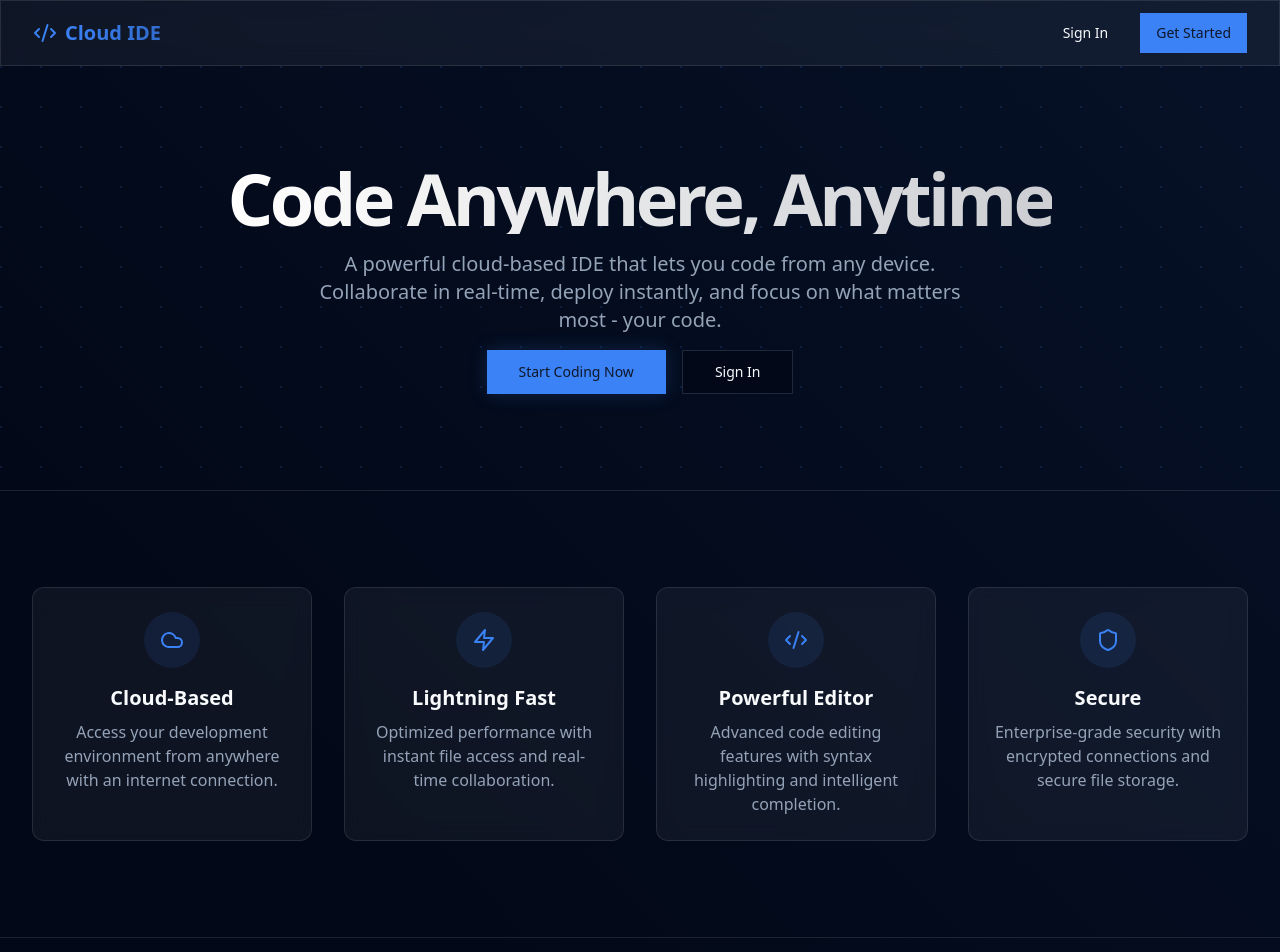
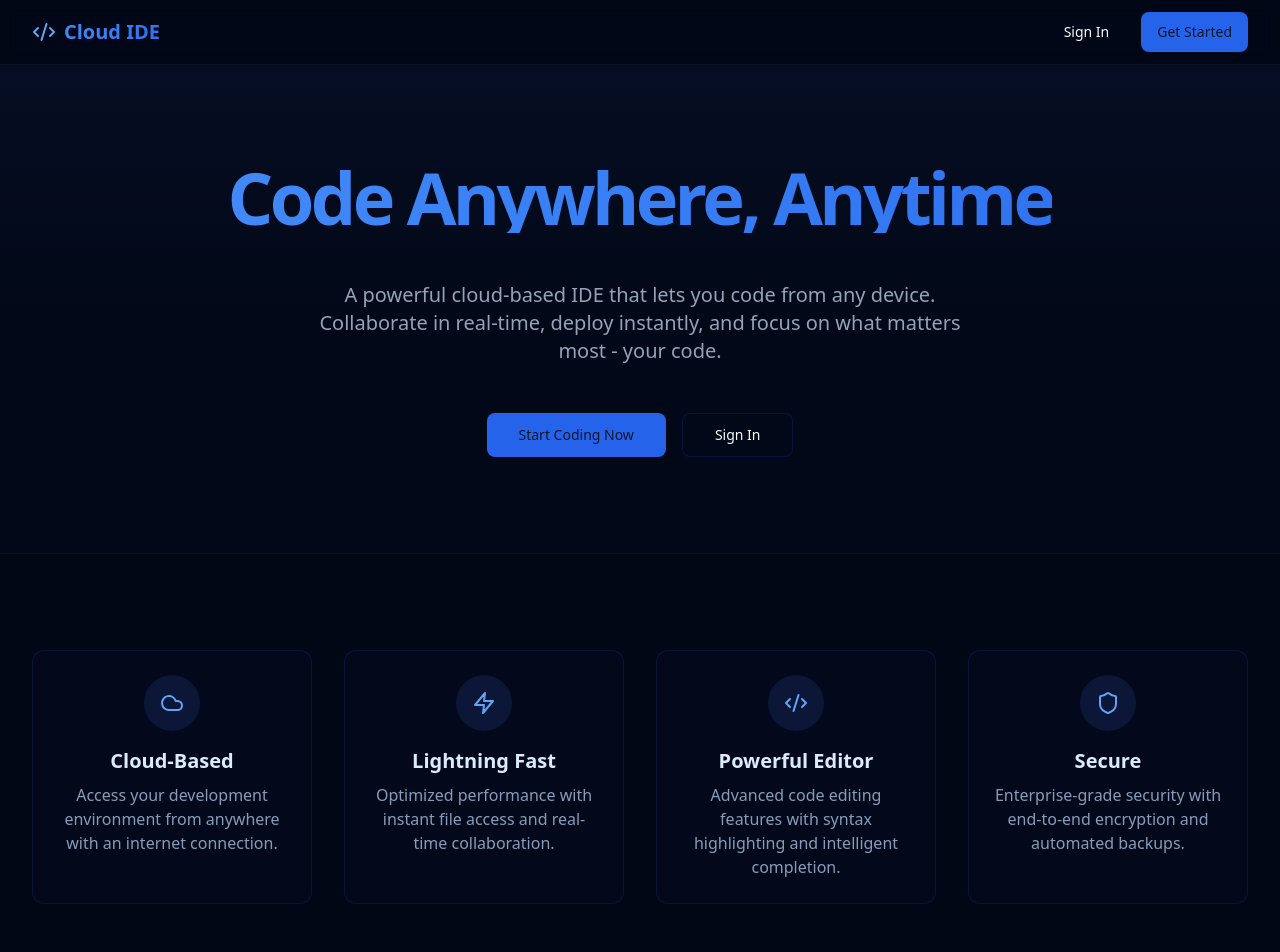
Before and after one commit to munna-yadav/Cloud-IDE, a React (Vite) app in the folder frontend/: page / in a window 1280 px wide. Shown: the top 952 px of the page. Built offline with nearby package versions, Linux system fonts and the light colour scheme; no server answers.

Commit message:
Feat: Add landing page animation

```diff
--- a/frontend/src/pages/Landing.tsx
+++ b/frontend/src/pages/Landing.tsx
@@ -1,50 +1,67 @@
-import { Link } from 'react-router-dom';
+import { Link, Navigate } from 'react-router-dom';
 import { Button } from '../components/ui/button';
 import { Code2, Cloud, Zap, Shield } from 'lucide-react';
+import { useAuth } from '../contexts/AuthContext';
 
 export default function Landing() {
+  const { user, loading } = useAuth();
+
+  if (loading) {
+    return <div className="flex min-h-screen items-center justify-center bg-background">Loading...</div>;
+  }
+
+  if (user) {
+    return <Navigate to="/dashboard" replace />;
+  }
+
   return (
-    <div className="flex min-h-screen flex-col gradient-bg">
+    <div className="flex min-h-screen flex-col bg-background">
       {/* Navigation */}
-      <nav className="glass-effect sticky top-0 z-50">
+      <nav className="sticky top-0 z-50 border-b border-border/40 bg-background/95 backdrop-blur supports-[backdrop-filter]:bg-background/60">
         <div className="container flex h-16 items-center justify-between">
-          <div className="flex items-center gap-2">
-            <Code2 className="h-6 w-6 text-primary" />
-            <span className="text-xl font-bold bg-gradient-to-r from-primary to-primary/80 bg-clip-text text-transparent">
+          <div className="flex items-center gap-2 hover-glow">
+            <Code2 className="h-6 w-6 text-blue-400" />
+            <span className="text-xl font-bold animate-gradient bg-gradient-to-r from-blue-400 via-blue-500 to-blue-600 gradient-text">
               Cloud IDE
             </span>
           </div>
           <div className="flex items-center gap-4">
             <Link to="/login">
-              <Button variant="ghost" className="hover:bg-primary/10">
+              <Button variant="ghost" className="hover:bg-blue-900/20">
                 Sign In
               </Button>
             </Link>
             <Link to="/register">
-              <Button className="bg-primary hover:bg-primary/90 rounded-b-md">Get Started</Button>
+              <Button className="bg-blue-600 hover:bg-blue-700">
+                Get Started
+              </Button>
             </Link>
           </div>
         </div>
       </nav>
 
       {/* Hero Section */}
-      <section className="flex-1 dots-bg">
-        <div className="container flex flex-col items-center justify-center gap-4 py-24 text-center">
-          <h1 className="text-4xl font-bold tracking-tighter sm:text-5xl md:text-6xl lg:text-7xl bg-gradient-to-r from-white to-white/80 bg-clip-text text-transparent">
-            Code Anywhere, Anytime
-          </h1>
-          <p className="max-w-[42rem] text-muted-foreground sm:text-xl">
+      <section className="relative flex-1">
+        <div className="absolute inset-0 bg-gradient-to-b from-blue-950/20 via-background to-background"></div>
+        <div className="container relative z-10 flex flex-col items-center justify-center gap-4 py-24 text-center">
+          <div className="relative group">
+            <h1 className="text-4xl font-bold tracking-tighter sm:text-5xl md:text-6xl lg:text-7xl animate-gradient bg-gradient-to-r from-blue-400 via-blue-500 to-blue-600 gradient-text hover-glow">
+              Code Anywhere, Anytime
+              <span className="absolute -inset-1 rounded-lg bg-gradient-to-r from-blue-400/10 via-blue-500/10 to-blue-600/10 blur opacity-0 group-hover:opacity-100 transition-opacity duration-500"></span>
+            </h1>
+          </div>
+          <p className="mt-8 max-w-[42rem] text-muted-foreground sm:text-xl">
             A powerful cloud-based IDE that lets you code from any device. Collaborate in real-time,
             deploy instantly, and focus on what matters most - your code.
           </p>
-          <div className="flex gap-4">
+          <div className="mt-8 flex gap-4">
             <Link to="/register">
-              <Button size="lg" className="bg-primary hover:bg-primary/90 glow rounded-button">
+              <Button size="lg" className="bg-blue-600 hover:bg-blue-700 hover-glow">
                 Start Coding Now
               </Button>
             </Link>
             <Link to="/login">
-              <Button size="lg" variant="outline" className="hover:bg-primary/10">
+              <Button size="lg" variant="outline" className="border-blue-700/20 hover:bg-blue-900/20 hover-glow">
                 Sign In
               </Button>
             </Link>
@@ -53,71 +70,48 @@ export default function Landing() {
       </section>
 
       {/* Features Section */}
-      <section className="border-t border-white/10">
+      <section className="border-t border-border/40 bg-background/60">
         <div className="container py-24">
           <div className="grid gap-8 sm:grid-cols-2 lg:grid-cols-4">
-            <div className="glass-effect hover-card rounded-xl p-6">
-              <div className="rounded-full bg-primary/10 p-4 w-fit mx-auto mb-4">
-                <Cloud className="h-6 w-6 text-primary" />
+            <div className="group rounded-xl border border-blue-800/20 bg-blue-950/10 p-6 transition-all hover:bg-blue-900/20 hover:shadow-lg hover:shadow-blue-500/5">
+              <div className="mb-4 mx-auto w-fit rounded-full bg-blue-950/50 p-4">
+                <Cloud className="h-6 w-6 text-blue-400" />
               </div>
-              <h3 className="text-xl font-bold text-center mb-2">Cloud-Based</h3>
-              <p className="text-muted-foreground text-center">
+              <h3 className="mb-2 text-center text-xl font-bold text-blue-100">Cloud-Based</h3>
+              <p className="text-center text-blue-200/70">
                 Access your development environment from anywhere with an internet connection.
               </p>
             </div>
-            <div className="glass-effect hover-card rounded-xl p-6">
-              <div className="rounded-full bg-primary/10 p-4 w-fit mx-auto mb-4">
-                <Zap className="h-6 w-6 text-primary" />
+            <div className="group rounded-xl border border-blue-800/20 bg-blue-950/10 p-6 transition-all hover:bg-blue-900/20 hover:shadow-lg hover:shadow-blue-500/5">
+              <div className="mb-4 mx-auto w-fit rounded-full bg-blue-950/50 p-4">
+                <Zap className="h-6 w-6 text-blue-400" />
               </div>
-              <h3 className="text-xl font-bold text-center mb-2">Lightning Fast</h3>
-              <p className="text-muted-foreground text-center">
+              <h3 className="mb-2 text-center text-xl font-bold text-blue-100">Lightning Fast</h3>
+              <p className="text-center text-blue-200/70">
                 Optimized performance with instant file access and real-time collaboration.
               </p>
             </div>
-            <div className="glass-effect hover-card rounded-xl p-6">
-              <div className="rounded-full bg-primary/10 p-4 w-fit mx-auto mb-4">
-                <Code2 className="h-6 w-6 text-primary" />
+            <div className="group rounded-xl border border-blue-800/20 bg-blue-950/10 p-6 transition-all hover:bg-blue-900/20 hover:shadow-lg hover:shadow-blue-500/5">
+              <div className="mb-4 mx-auto w-fit rounded-full bg-blue-950/50 p-4">
+                <Code2 className="h-6 w-6 text-blue-400" />
               </div>
-              <h3 className="text-xl font-bold text-center mb-2">Powerful Editor</h3>
-              <p className="text-muted-foreground text-center">
+              <h3 className="mb-2 text-center text-xl font-bold text-blue-100">Powerful Editor</h3>
+              <p className="text-center text-blue-200/70">
                 Advanced code editing features with syntax highlighting and intelligent completion.
               </p>
             </div>
-            <div className="glass-effect hover-card rounded-xl p-6">
-              <div className="rounded-full bg-primary/10 p-4 w-fit mx-auto mb-4">
-                <Shield className="h-6 w-6 text-primary" />
+            <div className="group rounded-xl border border-blue-800/20 bg-blue-950/10 p-6 transition-all hover:bg-blue-900/20 hover:shadow-lg hover:shadow-blue-500/5">
+              <div className="mb-4 mx-auto w-fit rounded-full bg-blue-950/50 p-4">
+                <Shield className="h-6 w-6 text-blue-400" />
               </div>
-              <h3 className="text-xl font-bold text-center mb-2">Secure</h3>
-              <p className="text-muted-foreground text-center">
-                Enterprise-grade security with encrypted connections and secure file storage.
+              <h3 className="mb-2 text-center text-xl font-bold text-blue-100">Secure</h3>
+              <p className="text-center text-blue-200/70">
+                Enterprise-grade security with end-to-end encryption and automated backups.
               </p>
             </div>
           </div>
         </div>
       </section>
-
-      {/* Footer */}
-      <footer className="border-t border-white/10">
-        <div className="container flex h-16 items-center justify-between">
-          <div className="flex items-center gap-2">
-            <Code2 className="h-6 w-6 text-primary" />
-            <span className="text-xl font-bold bg-gradient-to-r from-primary to-primary/80 bg-clip-text text-transparent">
-              Cloud IDE
-            </span>
-          </div>
-          <div className="flex items-center gap-4 text-sm text-muted-foreground">
-            <Link to="/privacy" className="hover:text-primary transition-colors">
-              Privacy
-            </Link>
-            <Link to="/terms" className="hover:text-primary transition-colors">
-              Terms
-            </Link>
-            <Link to="/contact" className="hover:text-primary transition-colors">
-              Contact
-            </Link>
-          </div>
-        </div>
-      </footer>
     </div>
   );
 }
--- a/frontend/src/styles/globals.css
+++ b/frontend/src/styles/globals.css
@@ -6,32 +6,63 @@
   :root {
     --background: 222.2 84% 4.9%;
     --foreground: 210 40% 98%;
+
+    --muted: 217.2 32.6% 17.5%;
+    --muted-foreground: 215 20.2% 65.1%;
+
+    --popover: 222.2 84% 4.9%;
+    --popover-foreground: 210 40% 98%;
+
     --card: 222.2 84% 4.9%;
     --card-foreground: 210 40% 98%;
-    --popover: 222.2 84% 4.9%;
-    --popover-foreground: 210 40% 98%;
-    --primary: 217.2 91.2% 59.8%;
+
+    --border: 217.2 32.6% 17.5%;
+    --input: 217.2 32.6% 17.5%;
+
+    --primary: 210 40% 98%;
     --primary-foreground: 222.2 47.4% 11.2%;
+
     --secondary: 217.2 32.6% 17.5%;
     --secondary-foreground: 210 40% 98%;
-    --muted: 217.2 32.6% 17.5%;
-    --muted-foreground: 215 20.2% 65.1%;
+
     --accent: 217.2 32.6% 17.5%;
     --accent-foreground: 210 40% 98%;
+
     --destructive: 0 62.8% 30.6%;
     --destructive-foreground: 210 40% 98%;
-    --border: 217.2 32.6% 17.5%;
-    --input: 217.2 32.6% 17.5%;
-    --ring: 224.3 76.3% 48%;
+
+    --ring: 212.7 26.8% 83.9%;
+
+    --radius: 0.5rem;
   }
 }
 
-@layer base {
-  * {
-    @apply border-border;
+@layer components {
+  .animate-gradient {
+    background-size: 300% 300%;
+    animation: moveGradient 8s linear infinite;
   }
-  body {
-    @apply bg-background text-foreground;
+
+  .gradient-text {
+    background-clip: text;
+    -webkit-background-clip: text;
+    color: transparent;
+    display: inline-block;
+  }
+
+  .hover-glow {
+    transition: all 0.3s ease-in-out;
+  }
+
+  .hover-glow:hover {
+    filter: drop-shadow(0 0 8px rgba(59, 130, 246, 0.5));
+    transform: scale(1.02);
+  }
+
+  .glass-effect {
+    background: rgba(17, 24, 39, 0.7);
+    backdrop-filter: blur(12px);
+    border: 1px solid rgba(59, 130, 246, 0.1);
   }
 }
 
@@ -54,6 +85,28 @@
 }
 
 @keyframes gradient {
+  0% {
+    background-position: 0% 50%;
+  }
+  50% {
+    background-position: 100% 50%;
+  }
+  100% {
+    background-position: 0% 50%;
+  }
+}
+
+/* Animated gradient background */
+.bg-300% {
+  background-size: 300% 300%;
+}
+
+.animate-gradient {
+  animation: moveGradient 8s infinite linear;
+  background-size: 300% 300%;
+}
+
+@keyframes moveGradient {
   0% {
     background-position: 0% 50%;
   }
```
